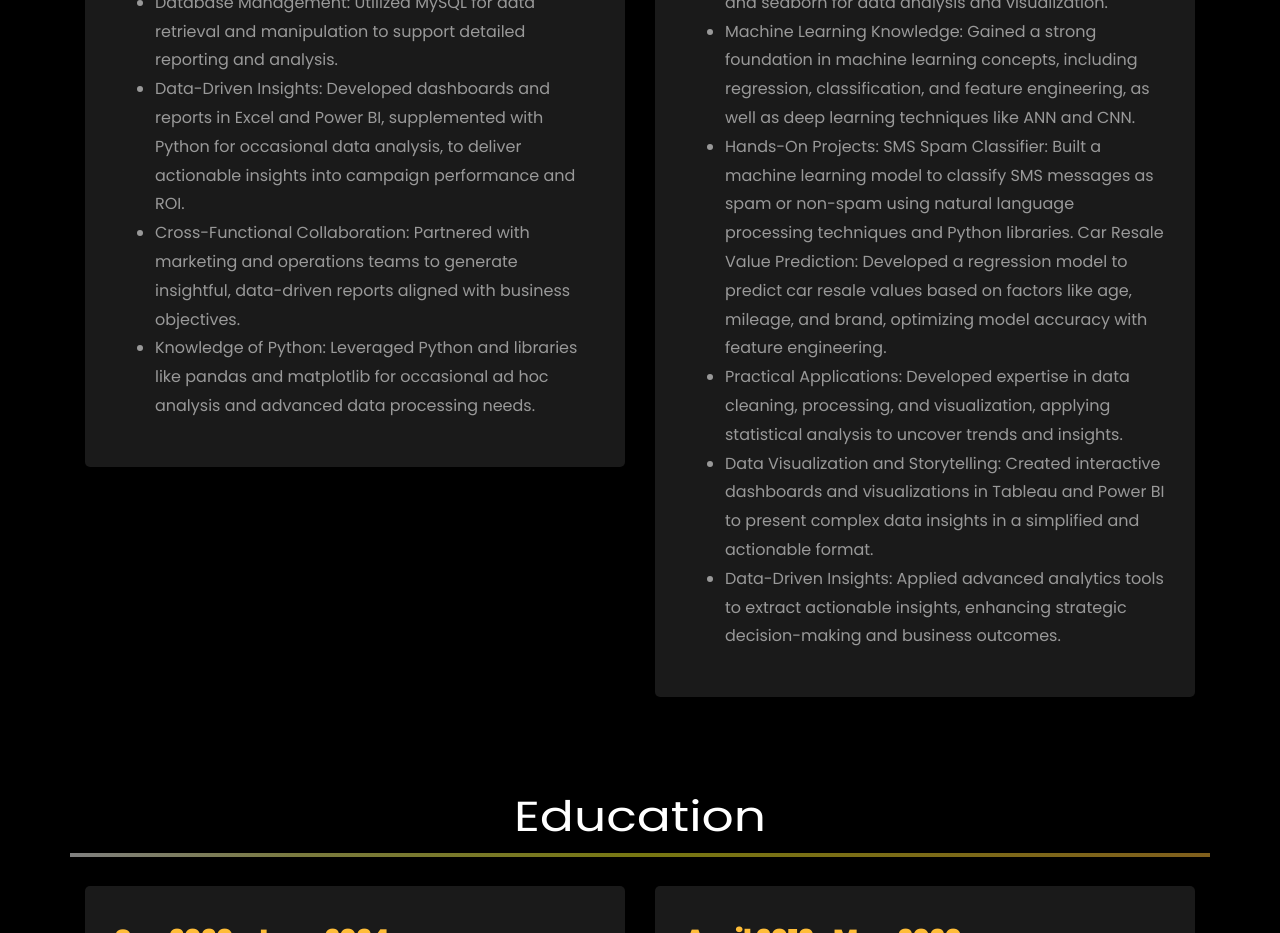
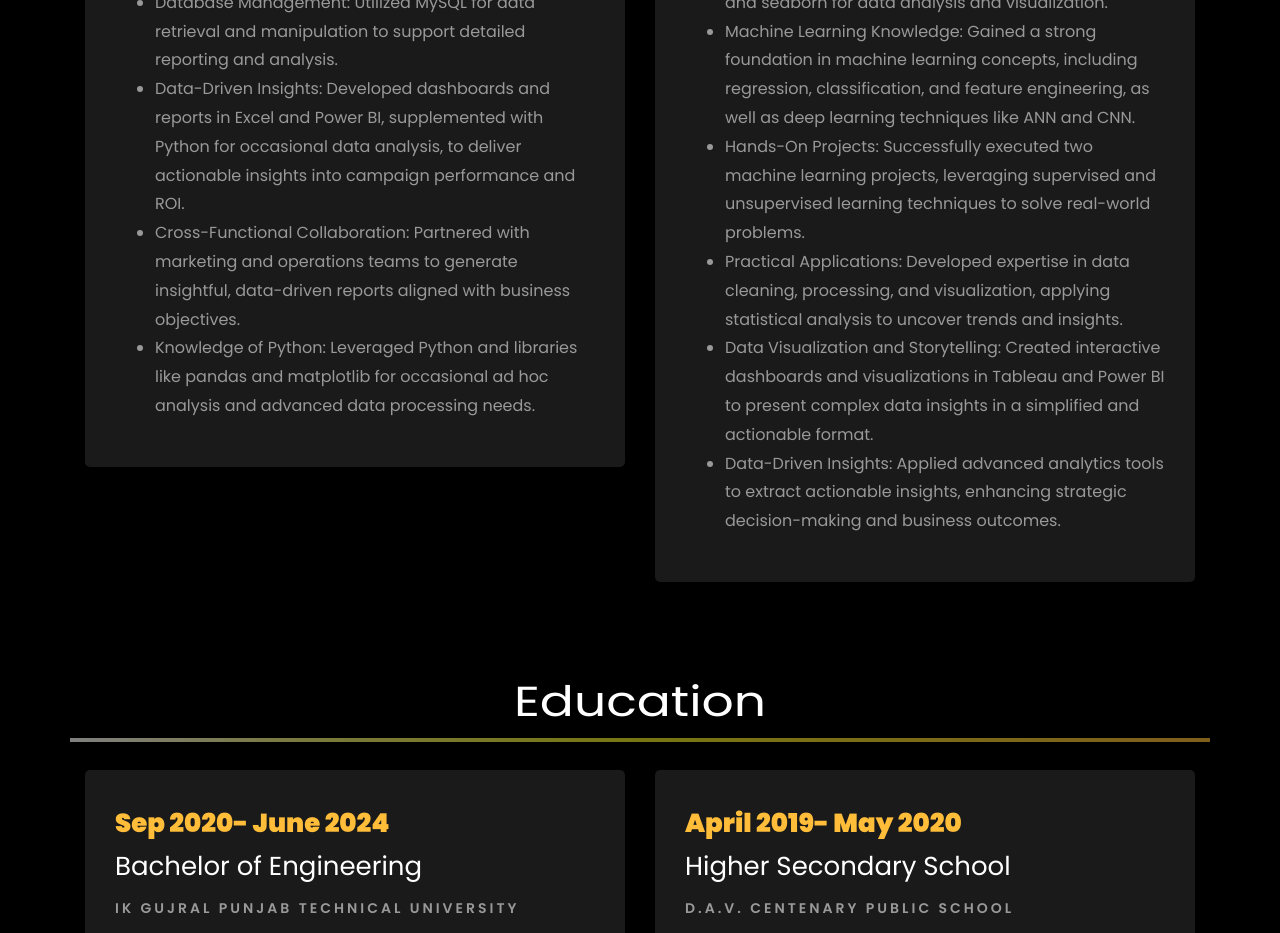
Before and after one commit to bhavishratan/Portfolio, a plain HTML site: page index.html in a window 1280 px wide. Shown: the part 2780-3713 px from the top of the page. Drawn offline with Linux system fonts and the light colour scheme; files whose address does not match are found by name.

Commit message:
Update index.html

```diff
--- a/index.html
+++ b/index.html
@@ -354,9 +354,7 @@
 								<li>Comprehensive Training: Completed Data Science and Analytics training from Besant Technologies, gaining in-depth knowledge and hands-on experience with key tools and techniques.</li>
 								<li>Expertise in Data Tools: Acquired proficiency in Advanced Excel, Power BI, and Tableau, along with Python libraries such as NumPy, pandas, matplotlib, and seaborn for data analysis and visualization.</li>
 								<li>Machine Learning Knowledge: Gained a strong foundation in machine learning concepts, including regression, classification, and feature engineering, as well as deep learning techniques like ANN and CNN.</li>
-								<li>Hands-On Projects:
-SMS Spam Classifier: Built a machine learning model to classify SMS messages as spam or non-spam using natural language processing techniques and Python libraries.
-Car Resale Value Prediction: Developed a regression model to predict car resale values based on factors like age, mileage, and brand, optimizing model accuracy with feature engineering.</li>
+								<li>Hands-On Projects: Successfully executed two machine learning projects, leveraging supervised and unsupervised learning techniques to solve real-world problems.</li>
 								<li>Practical Applications: Developed expertise in data cleaning, processing, and visualization, applying statistical analysis to uncover trends and insights.</li>
 								<li>Data Visualization and Storytelling: Created interactive dashboards and visualizations in Tableau and Power BI to present complex data insights in a simplified and actionable format.</li>
 								<li>Data-Driven Insights: Applied advanced analytics tools to extract actionable insights, enhancing strategic decision-making and business outcomes.</li>
```
